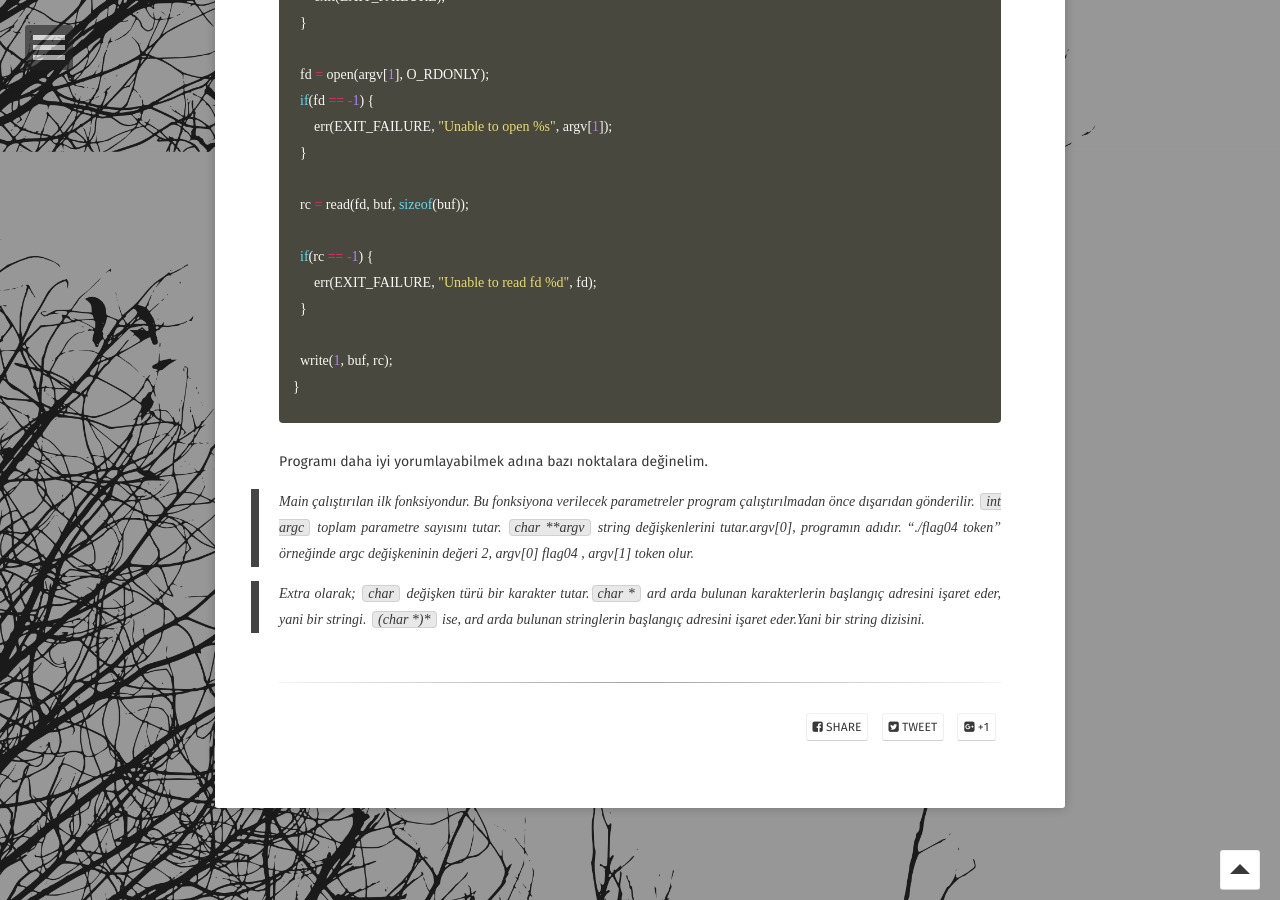
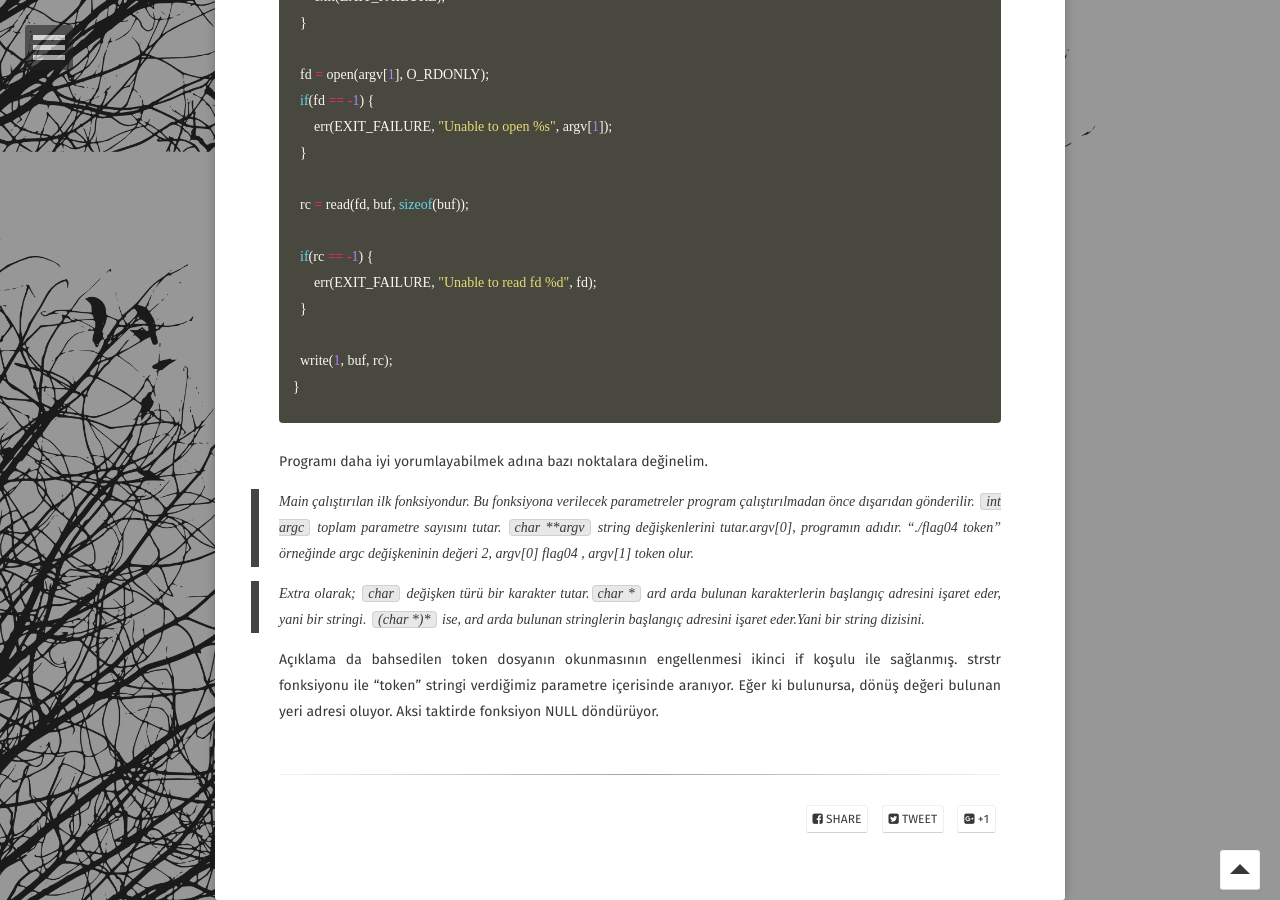
Before and after one commit to burcudemiralp/burcudemiralp.github.io, a Jekyll site: the page built from _posts/2018-02-23-nebula-writeup.md, in a window 1280 px wide and 900 px high, scrolled down 6148 px. Built offline with Jekyll 4.4.1, drawn with Linux system fonts in a browser that asks for light colours; some web fonts are replaced.

Commit message:
Update 2018-02-23-nebula-writeup.md

```diff
--- a/_posts/2018-02-23-nebula-writeup.md
+++ b/_posts/2018-02-23-nebula-writeup.md
@@ -235,3 +235,5 @@ Programı daha iyi yorumlayabilmek adına bazı noktalara değinelim.
 "./flag04 token" örneğinde argc değişkeninin değeri 2, argv[0] flag04 , argv[1] token olur.
 
 > Extra olarak; `char` değişken türü bir karakter tutar.`char *` ard arda bulunan karakterlerin başlangıç adresini işaret eder, yani bir stringi. `(char *)*` ise, ard arda bulunan stringlerin başlangıç adresini işaret eder.Yani bir string dizisini.
+
+Açıklama da bahsedilen token dosyanın okunmasının engellenmesi ikinci if koşulu ile sağlanmış. strstr fonksiyonu ile "token" stringi verdiğimiz parametre içerisinde aranıyor. Eğer ki bulunursa, dönüş değeri bulunan yeri adresi oluyor. Aksi taktirde fonksiyon NULL döndürüyor.
```
